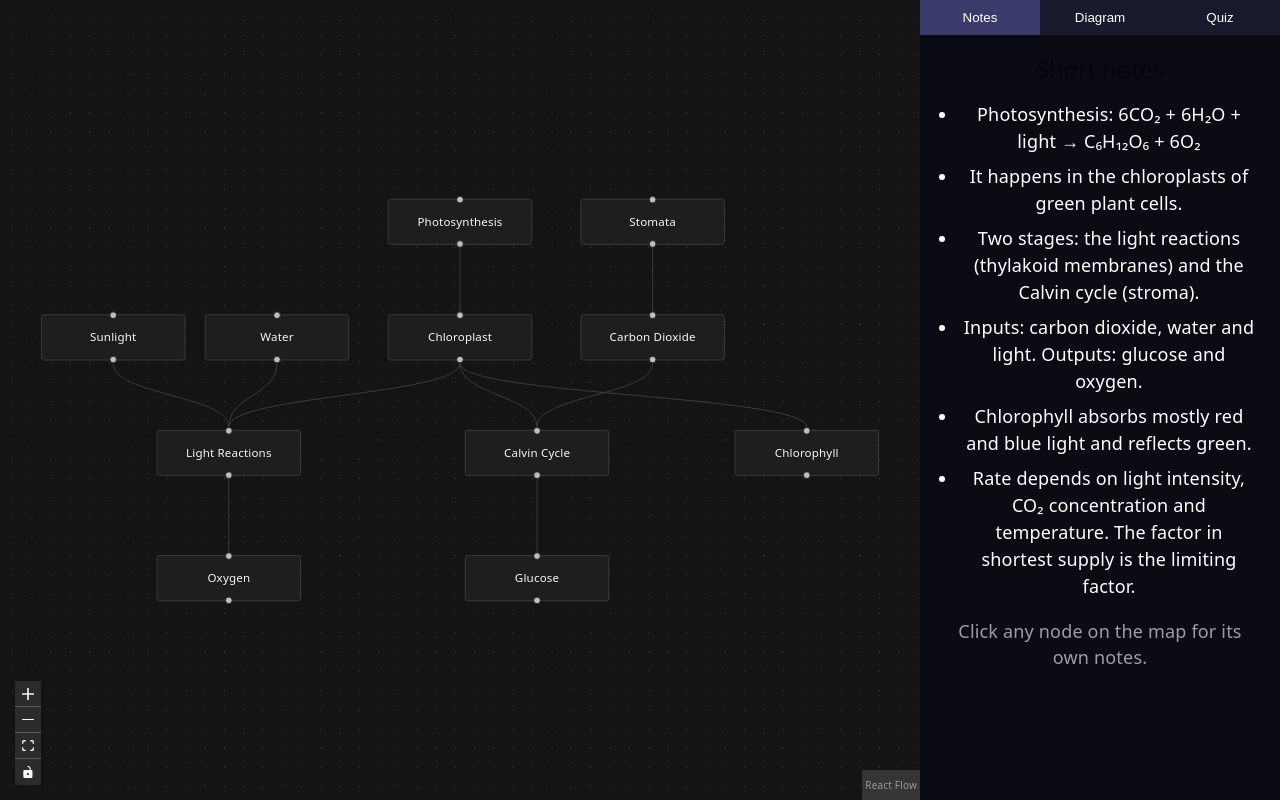
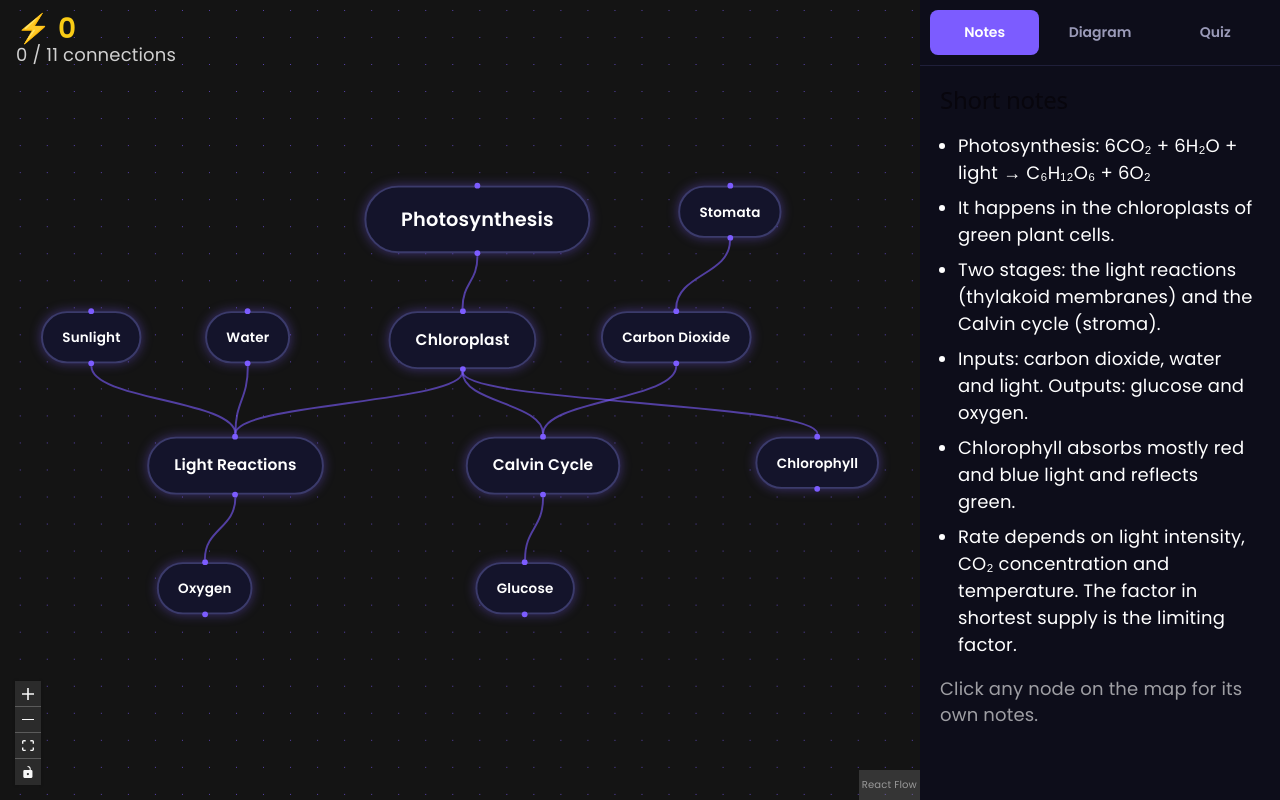
Before and after one commit to ts9002077-ai/synapsesmap, a React (Vite) app: page / in a window 1280 px wide. Built offline with nearby package versions, Linux system fonts and the light colour scheme.

Commit message:
custom look, score, effects and own diagram

```diff
--- a/index.html
+++ b/index.html
@@ -5,6 +5,7 @@
     <link rel="icon" type="image/svg+xml" href="/favicon.svg" />
     <meta name="viewport" content="width=device-width, initial-scale=1.0" />
     <title>synapsesmap</title>
+  <link href="https://fonts.googleapis.com/css2?family=Poppins:wght@400;600&display=swap" rel="stylesheet" />
   </head>
   <body>
     <div id="root"></div>
--- a/src/App.jsx
+++ b/src/App.jsx
@@ -1,6 +1,10 @@
 import { useState } from 'react'
 import { ReactFlow, Background, Controls } from '@xyflow/react'
 import '@xyflow/react/dist/style.css'
+import SynapseNode from './SynapseNode'
+import { theme } from './theme'
+import './effects.css'
+import ScoreBoard from './ScoreBoard'
 import {
   nodes as baseNodes,
   edges as baseEdges,
@@ -11,6 +15,7 @@ import {
 } from './data'
 
 const levelColor = { easy: '#22c55e', medium: '#f59e0b', hard: '#ef4444' }
+const nodeTypes = { synapse: SynapseNode }
 
 function Diagram() {
   return (
@@ -55,6 +60,26 @@ function Diagram() {
   )
 }
 
+function DiagramImage() {
+  const [failed, setFailed] = useState(false)
+
+  if (failed) return <Diagram />
+
+  return (
+    <>
+      <a href="/diagrams/photosynthesis.png" target="_blank" rel="noreferrer">
+        <img
+          src="/diagrams/photosynthesis.png"
+          alt="Photosynthesis diagram"
+          onError={() => setFailed(true)}
+          style={{ width: '100%', borderRadius: 8, background: '#10101c' }}
+        />
+      </a>
+      <p style={{ opacity: 0.7, fontSize: 13 }}>Click the image to open it full size.</p>
+    </>
+  )
+}
+
 function App() {
   const [tab, setTab] = useState('notes')
   const [selected, setSelected] = useState(null)
@@ -65,27 +90,32 @@ function App() {
   const [text, setText] = useState('')
   const [result, setResult] = useState(null)
   const [lit, setLit] = useState([])
+    const [score, setScore] = useState(0)
+  const [streak, setStreak] = useState(0)
+  const [done, setDone] = useState([])
+  const [toast, setToast] = useState(null)
 
   const all = quizType === 'mcq' ? mcq : written
   const pool = all.filter((item) => level === 'all' || item.level === level)
   const q = pool[qIndex]
   const linkedNode = baseNodes.find((n) => n.id === q.nodeId)
 
-  const nodes = baseNodes.map((n) =>
-    lit.includes(n.id)
-      ? { ...n, style: { border: '2px solid #facc15', boxShadow: '0 0 18px #facc15' } }
-      : n
-  )
+    const nodes = baseNodes.map((n) => ({
+    ...n,
+    type: 'synapse',
+    data: { ...n.data, lit: lit.includes(n.id) },
+  }))
 
-  const edges = baseEdges.map((e) =>
-    lit.includes(e.source) || lit.includes(e.target)
-      ? {
-          ...e,
-          animated: true,
-          style: { stroke: '#facc15', strokeWidth: 3, filter: 'drop-shadow(0 0 6px #facc15)' },
-        }
-      : e
-  )
+  const edges = baseEdges.map((e) => {
+    const on = lit.includes(e.source) || lit.includes(e.target)
+    return {
+      ...e,
+      animated: on,
+      style: on
+        ? { stroke: theme.glow, strokeWidth: 3, filter: `drop-shadow(0 0 6px ${theme.glow})` }
+        : { stroke: theme.accent, strokeWidth: 2, opacity: 0.6 },
+    }
+  })
 
   function resetQuestion() {
     setPicked(null)
@@ -105,14 +135,43 @@ function App() {
     resetQuestion()
   }
 
-  function lightUp(id) {
+  function reward(correct) {
+    if (!correct) {
+      setStreak(0)
+      return
+    }
+    const newStreak = streak + 1
+    setStreak(newStreak)
+    const key = quizType + '-' + q.question
+    if (done.includes(key)) {
+      setToast({ id: Date.now(), text: '✓ Correct (already scored)' })
+      return
+    }
+    const points = { easy: 10, medium: 20, hard: 30 }[q.level]
+    const bonus = newStreak >= 3 ? 5 : 0
+    setDone([...done, key])
+    setScore(score + points + bonus)
+    setToast({
+      id: Date.now(),
+      text: `+${points + bonus}` + (newStreak >= 2 ? `  🔥 ${newStreak} in a row` : ''),
+    })
+  }
+
+  function resetAll() {
+    setLit([])
+    setScore(0)
+    setStreak(0)
+    setDone([])
+    setToast(null)
+  }  function lightUp(id) {
     setLit((prev) => (prev.includes(id) ? prev : [...prev, id]))
   }
 
   function choose(i) {
     if (picked !== null) return
     setPicked(i)
-    if (i === q.answer) lightUp(q.nodeId)
+        if (i === q.answer) lightUp(q.nodeId)
+    reward(i === q.answer)
   }
 
   function submitWritten() {
@@ -122,7 +181,8 @@ function App() {
     const count = hits.filter(Boolean).length
     const pass = count >= q.need
     setResult({ hits, count, pass })
-    if (pass) lightUp(q.nodeId)
+        if (pass) lightUp(q.nodeId)
+    reward(pass)
   }
 
   function nextQuestion() {
@@ -132,29 +192,36 @@ function App() {
 
   const btn = (active) => ({
     flex: 1,
-    padding: 10,
+    padding: '12px 14px',
     border: 'none',
     cursor: 'pointer',
-    background: active ? '#3b3b6b' : '#1a1a2e',
-    color: 'white',
+    background: active ? theme.accent : 'transparent',
+    color: active ? 'white' : '#9a9ab8',
+    fontFamily: theme.font,
+    fontWeight: 600,
+    fontSize: 14,
+    borderRadius: 8,
   })
 
   const chip = (active) => ({
-    padding: '6px 10px',
+    padding: '6px 12px',
     borderRadius: 14,
-    border: '1px solid #3b3b6b',
+    border: `1px solid ${active ? theme.accent : '#2d2d52'}`,
     cursor: 'pointer',
-    background: active ? '#3b3b6b' : 'transparent',
+    background: active ? theme.accent : 'transparent',
     color: 'white',
+    fontFamily: theme.font,
+    fontSize: 13,
     textTransform: 'capitalize',
   })
-
-  return (
-    <div style={{ position: 'fixed', inset: 0, display: 'flex' }}>
+    return (
+    <div style={{ position: 'fixed', inset: 0, display: 'flex', fontFamily: theme.font }}>
       <div style={{ flex: 1 }}>
         <ReactFlow
           nodes={nodes}
           edges={edges}
+                    nodeTypes={nodeTypes}
+          style={{ background: theme.background }}
           colorMode="dark"
           fitView
           onNodeClick={(event, node) => {
@@ -162,13 +229,14 @@ function App() {
             setTab('notes')
           }}
         >
-          <Background />
+          <Background color={theme.accent} gap={28} />
           <Controls />
         </ReactFlow>
+                <ScoreBoard score={score} streak={streak} lit={lit.length} total={baseNodes.length} toast={toast} />
       </div>
 
-      <div style={{ width: 360, background: '#0b0b14', color: 'white', overflowY: 'auto' }}>
-        <div style={{ display: 'flex' }}>
+      <div style={{ width: 360, background: theme.panel, textAlign: 'left', color: 'white', overflowY: 'auto' }}>
+        <div style={{ display: 'flex', gap: 6, padding: 10, borderBottom: '1px solid #1f1f3a' }}>
           <button style={btn(tab === 'notes')} onClick={() => setTab('notes')}>Notes</button>
           <button style={btn(tab === 'diagram')} onClick={() => setTab('diagram')}>Diagram</button>
           <button style={btn(tab === 'quiz')} onClick={() => setTab('quiz')}>Quiz</button>
@@ -200,7 +268,7 @@ function App() {
             )
           )}
 
-          {tab === 'diagram' && <Diagram />}
+          {tab === 'diagram' && <DiagramImage />}
 
           {tab === 'quiz' && (
             <>
@@ -231,6 +299,7 @@ function App() {
                   {q.options.map((option, i) => (
                     <button
                       key={i}
+                      className="opt"
                       onClick={() => choose(i)}
                       style={{
                         display: 'block',
@@ -316,7 +385,9 @@ function App() {
               )}
 
               <button
-                onClick={() => setLit([])}
+                onClick={() => {
+          if (window.confirm('Reset your score and all lit connections?')) resetAll()
+        }}
                 style={{ ...chip(false), marginTop: 20, opacity: 0.7 }}
               >
                 Reset map
--- /dev/null
+++ b/src/ScoreBoard.jsx
@@ -0,0 +1,45 @@
+import { theme } from './theme'
+
+export default function ScoreBoard({ score, streak, lit, total, toast }) {
+  return (
+    <>
+      <div
+        style={{
+          position: 'absolute',
+          top: 16,
+          left: 16,
+          zIndex: 10,
+          pointerEvents: 'none',
+          color: 'white',
+          textAlign: 'left',
+          fontFamily: theme.font,
+        }}
+      >
+        <div style={{ fontSize: 28, fontWeight: 600, color: theme.glow }}>⚡ {score}</div>
+        <div style={{ opacity: 0.8 }}>
+          {lit} / {total} connections{streak >= 2 ? `  ·  🔥 ${streak}` : ''}
+        </div>
+      </div>
+
+      {toast && (
+        <div
+          key={toast.id}
+          style={{
+            position: 'absolute',
+            top: 90,
+            left: 16,
+            zIndex: 10,
+            pointerEvents: 'none',
+            fontSize: 22,
+            fontWeight: 600,
+            color: theme.glow,
+            fontFamily: theme.font,
+            animation: 'floatUp 1.6s ease forwards',
+          }}
+        >
+          {toast.text}
+        </div>
+      )}
+    </>
+  )
+}
--- /dev/null
+++ b/src/SynapseNode.jsx
@@ -0,0 +1,36 @@
+import { Handle, Position } from '@xyflow/react'
+import { theme } from './theme'
+
+const sizes = {
+  large: { padding: '20px 36px', fontSize: 20 },
+  medium: { padding: '15px 26px', fontSize: 16 },
+  small: { padding: '12px 20px', fontSize: 14 },
+}
+
+export default function SynapseNode({ data }) {
+  const lit = data.lit
+  const s = sizes[data.size] || sizes.small
+
+  return (
+    <div
+      style={{
+        padding: s.padding,
+        borderRadius: 999,
+        background: lit ? theme.glow : theme.nodeFill,
+        color: lit ? '#1a1a1a' : theme.text,
+        border: `2px solid ${lit ? theme.glow : theme.nodeBorder}`,
+        boxShadow: lit ? `0 0 26px ${theme.glow}` : `0 0 12px ${theme.accent}66`,
+        fontFamily: theme.font,
+        fontSize: s.fontSize,
+        fontWeight: 600,
+        textAlign: 'center',
+        transition: 'background 0.4s ease, color 0.4s ease, border-color 0.4s ease',
+        animation: lit ? 'popIn 0.7s ease, ringPulse 1.4s ease-out' : 'none',
+      }}
+    >
+      <Handle type="target" position={Position.Top} style={{ background: theme.accent, border: 'none' }} />
+      {data.label}
+      <Handle type="source" position={Position.Bottom} style={{ background: theme.accent, border: 'none' }} />
+    </div>
+  )
+}
--- /dev/null
+++ b/src/effects.css
@@ -0,0 +1,27 @@
+@keyframes popIn {
+  0% { transform: scale(0.7); }
+  55% { transform: scale(1.3); }
+  100% { transform: scale(1); }
+}
+
+@keyframes ringPulse {
+  0% { box-shadow: 0 0 0 0 rgba(250, 204, 21, 0.9); }
+  100% { box-shadow: 0 0 0 60px rgba(250, 204, 21, 0); }
+}
+
+@keyframes floatUp {
+  0% { opacity: 0; transform: translateY(12px); }
+  20% { opacity: 1; }
+  100% { opacity: 0; transform: translateY(-28px); }
+}
+.opt {
+  transition: transform 0.15s ease, border-color 0.15s ease;
+}
+
+.opt:hover {
+  transform: translateX(4px);
+  border-color: #7c5cff !important;
+}
+button, textarea {
+  font-family: inherit;
+}
--- a/src/index.css
+++ b/src/index.css
@@ -109,3 +109,20 @@ code {
   padding: 4px 8px;
   background: var(--code-bg);
 }
+
+@keyframes popIn {
+  0% { transform: scale(0.7); }
+  55% { transform: scale(1.25); }
+  100% { transform: scale(1); }
+}
+
+@keyframes ringPulse {
+  0% { box-shadow: 0 0 0 0 rgba(250, 204, 21, 0.9); }
+  100% { box-shadow: 0 0 0 45px rgba(250, 204, 21, 0); }
+}
+
+@keyframes floatUp {
+  0% { opacity: 0; transform: translateY(12px); }
+  20% { opacity: 1; }
+  100% { opacity: 0; transform: translateY(-28px); }
+}
--- /dev/null
+++ b/src/theme.js
@@ -0,0 +1,10 @@
+export const theme = {
+  background: '#07070f',
+  panel: '#0d0d1a',
+  accent: '#7c5cff',
+  glow: '#facc15',
+  nodeFill: '#14142b',
+  nodeBorder: '#3b3b6b',
+  text: '#ffffff',
+  font: "'Poppins', sans-serif",
+}
```
Also changed, not shown: src/data.js (+11 -11 lines), public/diagrams/photosynthesis.png (added).
